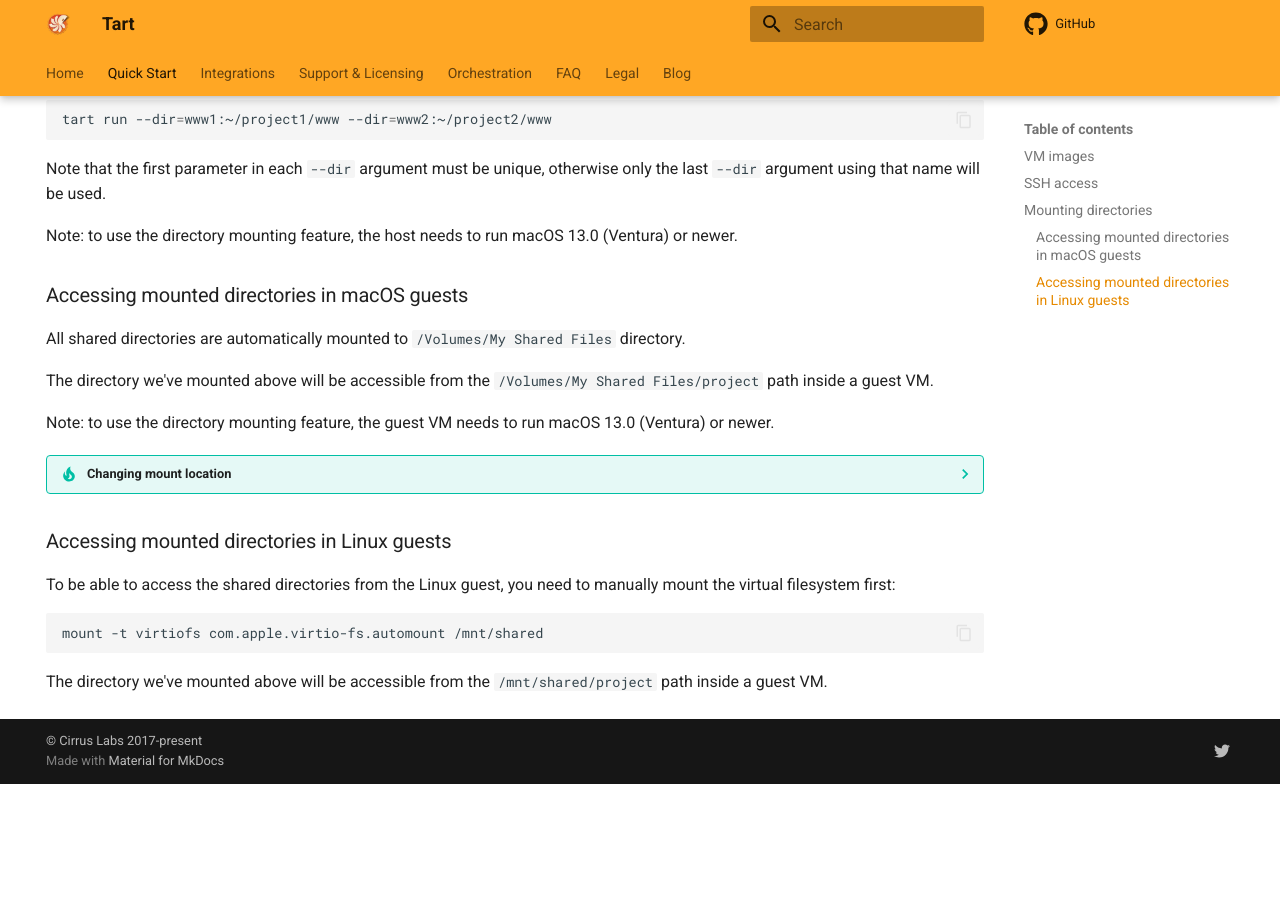
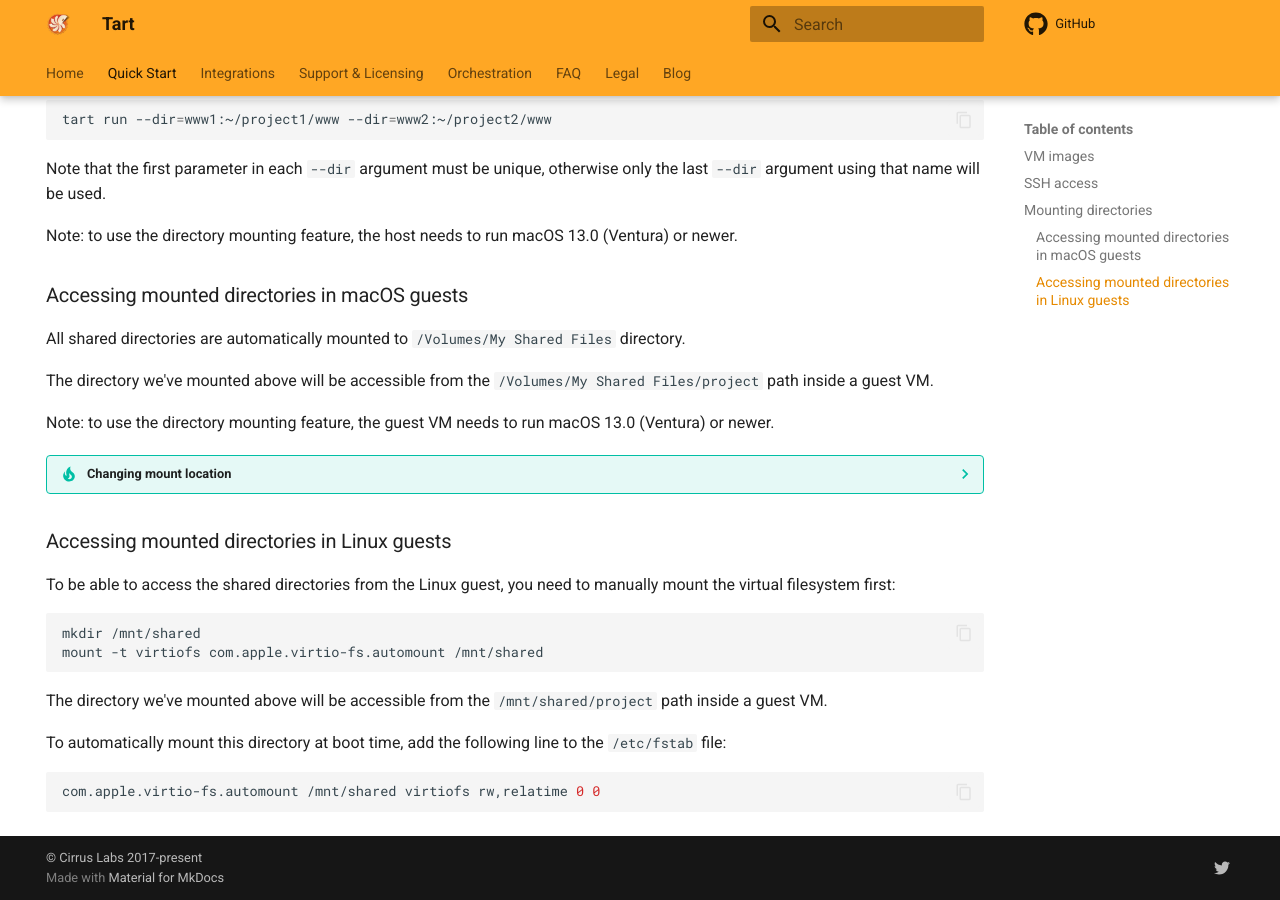
Before and after one commit to cirruslabs/tart, an MkDocs documentation site: the page built from docs/quick-start.md, in a window 1280 px wide and 900 px high, scrolled down 2850 px. Built offline with MkDocs 1.6.1 and Material for MkDocs 9.7.7, drawn with Linux system fonts in a browser that asks for light colours; plug-ins that fetch from the network failed and are left out; comment, search, counter and statistics services are not loaded; before the commit the page ends 3634 px from its top, so only the background shows below that.

Commit message:
Document how to mount the shared directory on Linux at boot time

````diff
--- a/docs/quick-start.md
+++ b/docs/quick-start.md
@@ -143,7 +143,14 @@ Note: to use the directory mounting feature, the guest VM needs to run macOS 13.
 To be able to access the shared directories from the Linux guest, you need to manually mount the virtual filesystem first:
 
 ```bash
+mkdir /mnt/shared
 mount -t virtiofs com.apple.virtio-fs.automount /mnt/shared
 ```
 
 The directory we've mounted above will be accessible from the `/mnt/shared/project` path inside a guest VM.
+
+To automatically mount this directory at boot time, add the following line to the `/etc/fstab` file:
+
+```shell
+com.apple.virtio-fs.automount /mnt/shared virtiofs rw,relatime 0 0
+```
````
